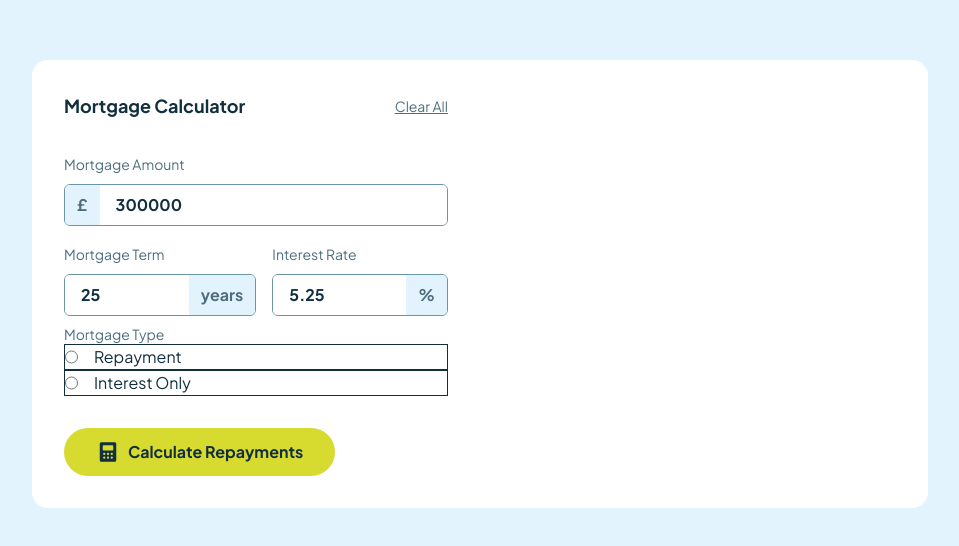
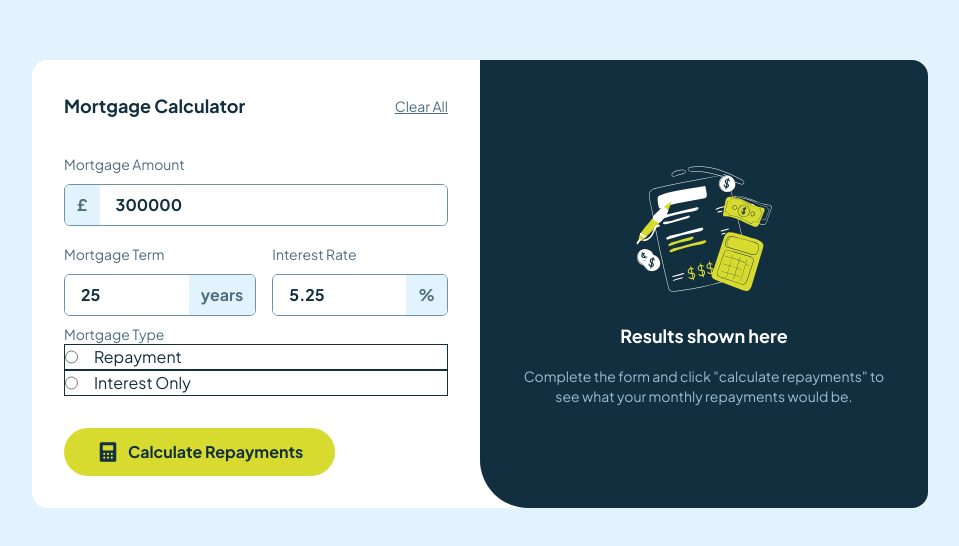
Before and after one commit to Esosek/mortgage-repayment, a Next.js app: page / in a window 1280 px wide. Shown: the part 116-662 px from the top of the page, without its empty margins (160-1119 px from the left). Built offline with nearby package versions, Linux system fonts and the light colour scheme.

Commit message:
Added EmptyResults component

```diff
--- a/app/page.tsx
+++ b/app/page.tsx
@@ -1,11 +1,14 @@
 import Form from "@/components/form/Form";
-import Results from "@/components/Results";
+import Results from "@/components/results/Results";
+import EmptyResults from "@/components/results/EmptyResults";
 
 export default function Home() {
   return (
-    <main className="bg-white w-full max-w-4xl grid md:grid-cols-2 rounded-2xl">
+    <main className="bg-white w-full max-w-4xl grid md:grid-cols-2 rounded-2xl overflow-clip">
       <Form />
-      <Results />
+      <div className="bg-slate-900 text-white rounded-bl-[3rem]">
+        <EmptyResults />
+      </div>
     </main>
   );
 }
--- /dev/null
+++ b/components/results/EmptyResults.tsx
@@ -0,0 +1,20 @@
+import Image from "next/image";
+
+import calcImage from "@/assets/images/illustration-empty.svg";
+
+export default function EmptyResults() {
+  return (
+    <div className="h-full text-center flex flex-col justify-center items-center px-8">
+      <Image
+        src={calcImage}
+        alt="Illustration of empty calculator"
+        className="max-w-36"
+      />
+      <h2 className="font-bold text-lg my-4">Results shown here</h2>
+      <p className="text-sm text-slate-300">
+        Complete the form and click &#34;calculate repayments&#34; to see what
+        your monthly repayments would be.
+      </p>
+    </div>
+  );
+}
```
Also changed, not shown: components/results/Results.tsx (renamed from components/Results.tsx).
